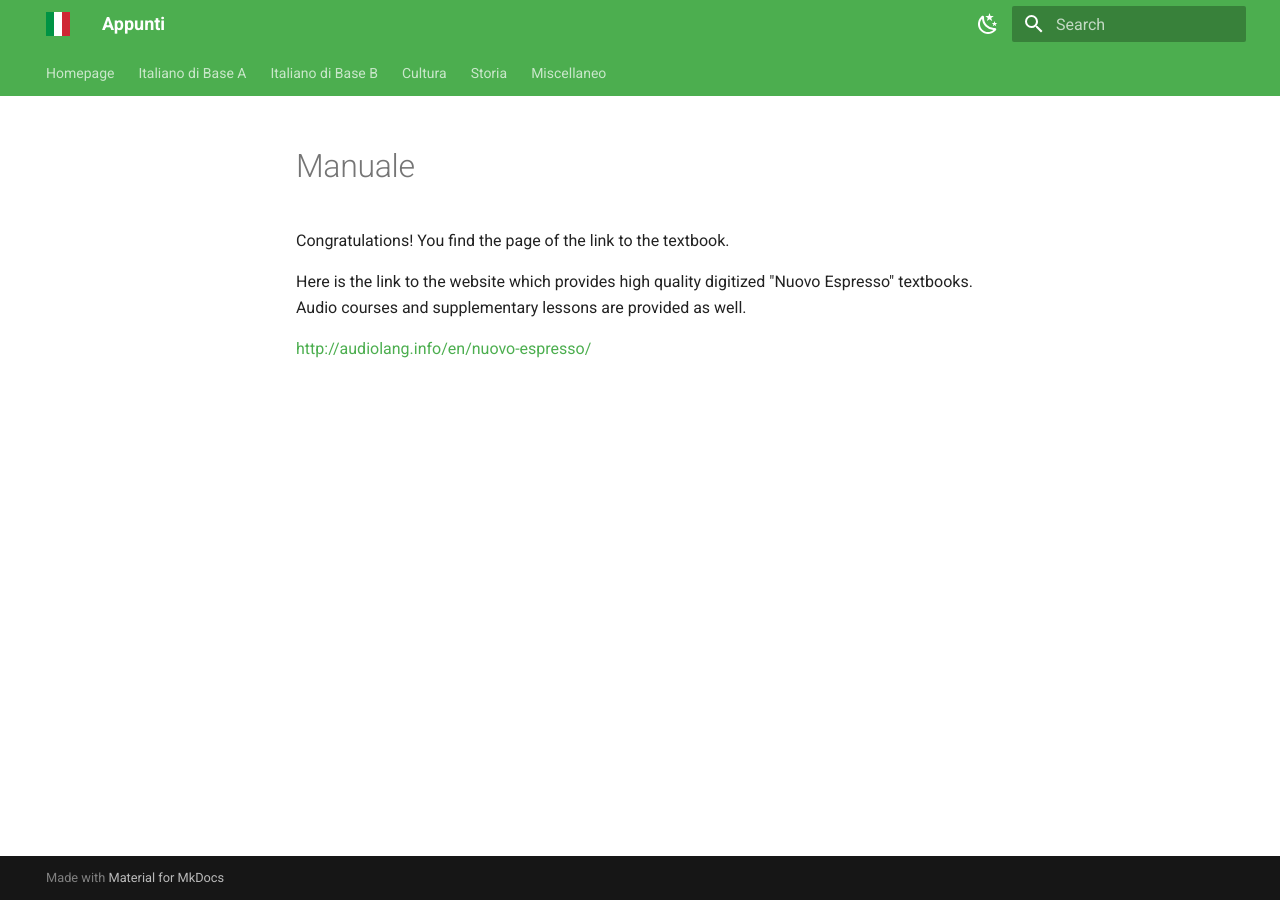
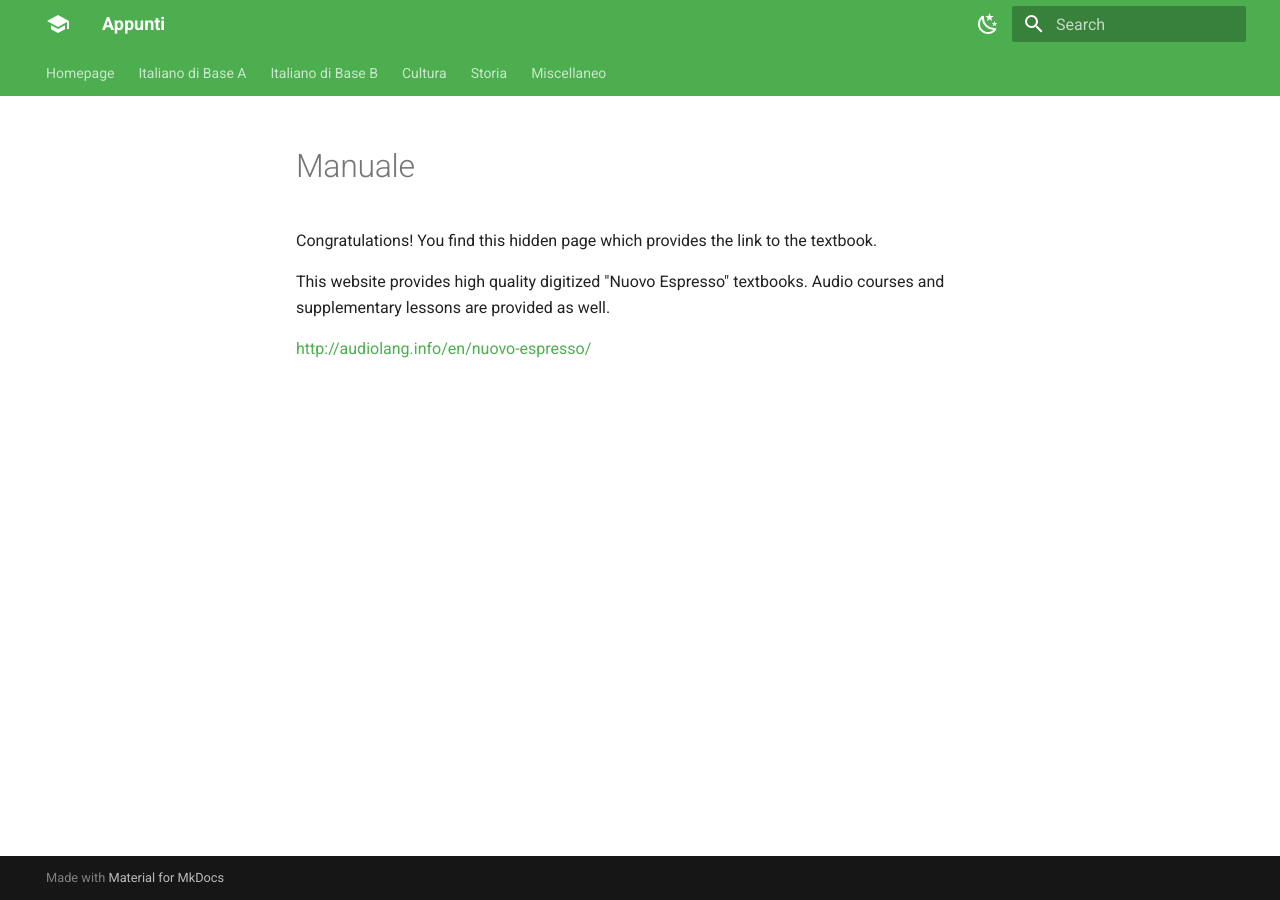
Before and after one commit to determinedguy/appunti, an MkDocs documentation site: the page built from docs/miscellaneo/manuale.md, in a window 1280 px wide. Built offline with MkDocs 1.6.1 and Material for MkDocs 9.7.7, drawn with Linux system fonts in a browser that asks for light colours.

Commit message:
change: logo

```diff
--- a/docs/miscellaneo/manuale.md
+++ b/docs/miscellaneo/manuale.md
@@ -1,7 +1,7 @@
 # Manuale
 
-Congratulations! You find the page of the link to the textbook.
+Congratulations! You find this hidden page which provides the link to the textbook.
 
-Here is the link to the website which provides high quality digitized "Nuovo Espresso" textbooks. Audio courses and supplementary lessons are provided as well.
+This website provides high quality digitized "Nuovo Espresso" textbooks. Audio courses and supplementary lessons are provided as well.
 
 <http://audiolang.info/en/nuovo-espresso/>
--- a/mkdocs.yml
+++ b/mkdocs.yml
@@ -5,7 +5,8 @@ site_description: >-
 theme:
   name: material
   language: en
-  logo: assets/img/logo.png
+  icon:
+    logo: material/school
   favicon: assets/img/logo.png
   features:
     - navigation.tabs
```
